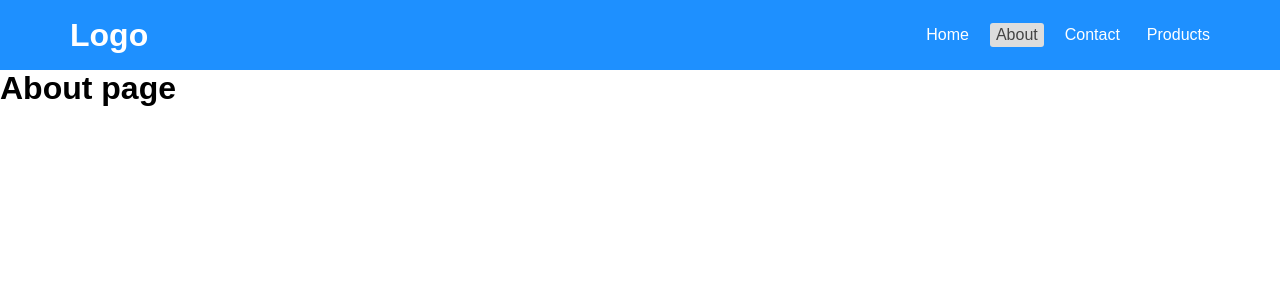
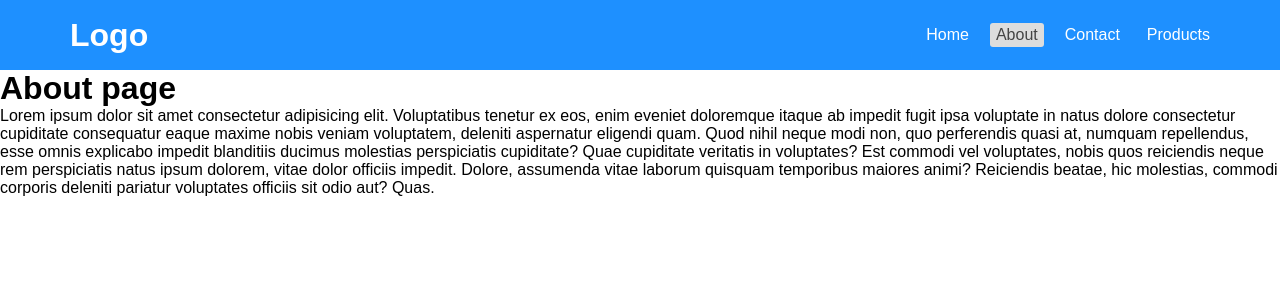
Before and after one commit to abdulhayevbahrom/products, a React (Create React App) app: page /about in a window 1280 px wide. Shown: the top 300 px of the page. Built offline with nearby package versions, Linux system fonts and the light colour scheme.

Commit message:
chabge about

```diff
--- a/src/router/about/About.jsx
+++ b/src/router/about/About.jsx
@@ -4,6 +4,20 @@ function About() {
   return (
     <div className="about">
       <h1>About page</h1>
+      <main>
+        Lorem ipsum dolor sit amet consectetur adipisicing elit. Voluptatibus
+        tenetur ex eos, enim eveniet doloremque itaque ab impedit fugit ipsa
+        voluptate in natus dolore consectetur cupiditate consequatur eaque
+        maxime nobis veniam voluptatem, deleniti aspernatur eligendi quam. Quod
+        nihil neque modi non, quo perferendis quasi at, numquam repellendus,
+        esse omnis explicabo impedit blanditiis ducimus molestias perspiciatis
+        cupiditate? Quae cupiditate veritatis in voluptates? Est commodi vel
+        voluptates, nobis quos reiciendis neque rem perspiciatis natus ipsum
+        dolorem, vitae dolor officiis impedit. Dolore, assumenda vitae laborum
+        quisquam temporibus maiores animi? Reiciendis beatae, hic molestias,
+        commodi corporis deleniti pariatur voluptates officiis sit odio aut?
+        Quas.
+      </main>
     </div>
   );
 }
```
